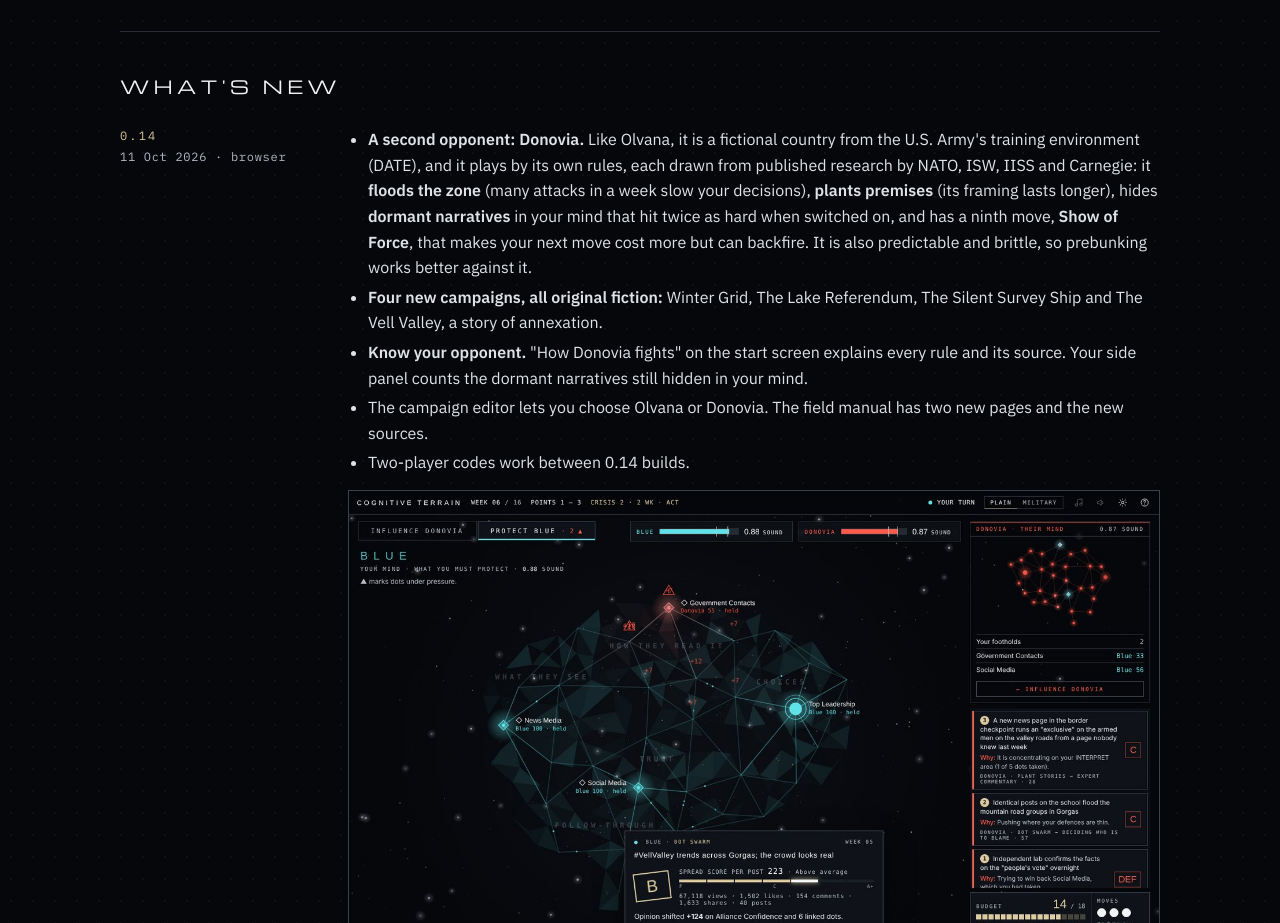
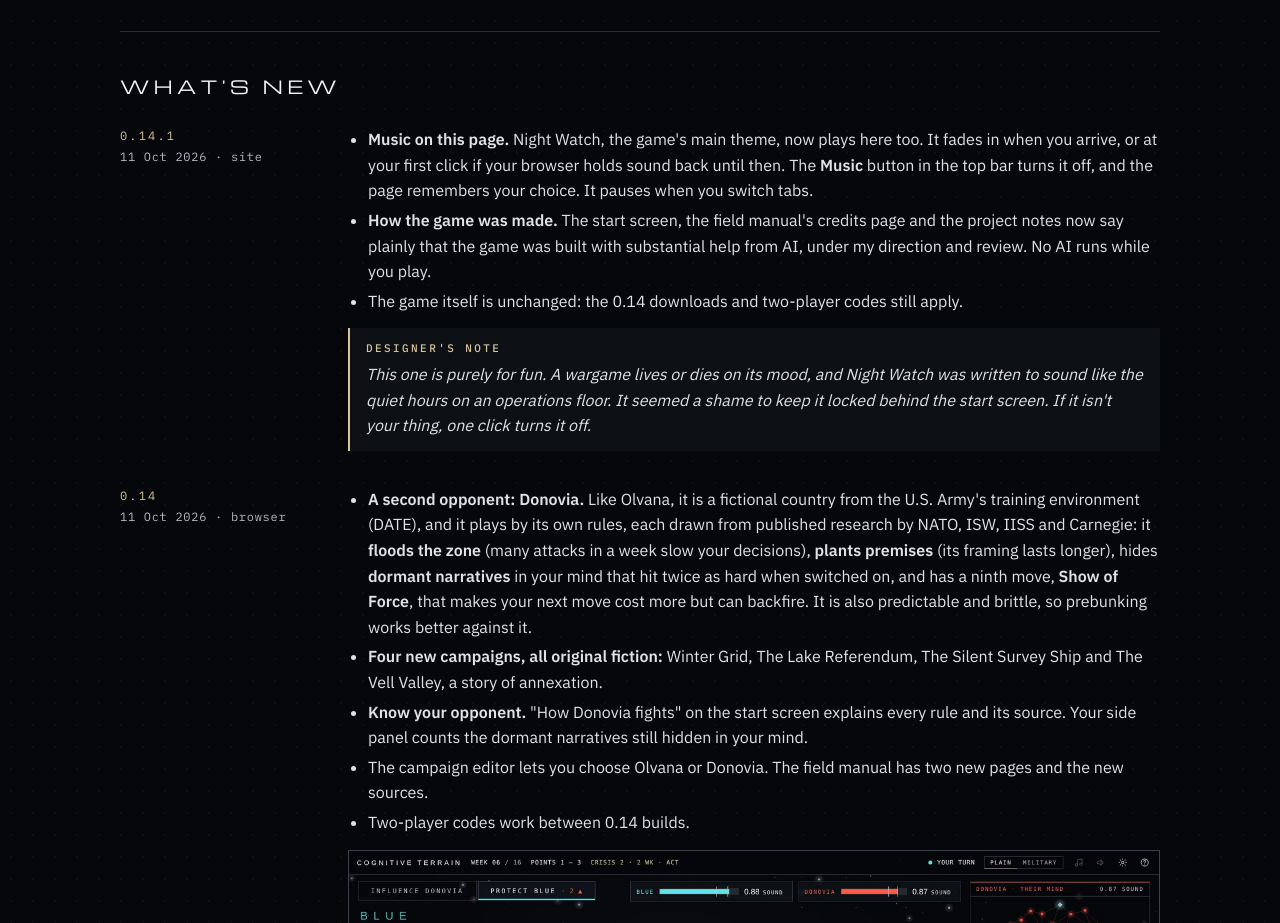
Before and after one commit to KW-Wargame/cognitive-terrain-releases-playtest, a plain HTML site: page index.html in a window 1280 px wide. Shown: the part 1420-2343 px from the top of the page. Drawn offline with nearby package versions, Linux system fonts and the light colour scheme; no server answers.

Commit message:
0.14.1: changelog entry for the page music and AI disclosure, with a designer's note

```diff
--- a/index.html
+++ b/index.html
@@ -109,6 +109,8 @@ dialog.lb button:hover{border-color:var(--sand);}
 @keyframes eq{0%,100%{height:3px}50%{height:12px}}
 @media (prefers-reduced-motion:reduce){.mus.on .eq i{animation:none;height:8px;}}
 @media (max-width:560px){.tag{display:none;}}
+.dn{margin:14px 0 0;padding:12px 16px;border-left:2px solid var(--sand);background:var(--panel);font-style:italic;color:#dfe3e7;}
+.dn b{display:block;font-style:normal;font-family:var(--mono);font-size:11px;letter-spacing:.22em;color:var(--sand);margin-bottom:4px;font-weight:500;}
 </style>
 </head>
 <body>
@@ -133,6 +135,14 @@ dialog.lb button:hover{border-color:var(--sand);}
   <section id="whats-new">
     <h2>What's new</h2>
     <dl class="log">
+      <dt>0.14.1<small>11 Oct 2026 · site</small></dt>
+      <dd><ul>
+        <li><b>Music on this page.</b> Night Watch, the game's main theme, now plays here too. It fades in when you arrive, or at your first click if your browser holds sound back until then. The <b>Music</b> button in the top bar turns it off, and the page remembers your choice. It pauses when you switch tabs.</li>
+        <li><b>How the game was made.</b> The start screen, the field manual's credits page and the project notes now say plainly that the game was built with substantial help from AI, under my direction and review. No AI runs while you play.</li>
+        <li>The game itself is unchanged: the 0.14 downloads and two-player codes still apply.</li>
+      </ul>
+      <p class="dn"><b>DESIGNER'S NOTE</b>This one is purely for fun. A wargame lives or dies on its mood, and Night Watch was written to sound like the quiet hours on an operations floor. It seemed a shame to keep it locked behind the start screen. If it isn't your thing, one click turns it off.</p>
+      </dd>
       <dt>0.14<small>11 Oct 2026 · browser</small></dt>
       <dd><ul>
         <li><b>A second opponent: Donovia.</b> Like Olvana, it is a fictional country from the U.S. Army's training environment (DATE), and it plays by its own rules, each drawn from published research by NATO, ISW, IISS and Carnegie: it <b>floods the zone</b> (many attacks in a week slow your decisions), <b>plants premises</b> (its framing lasts longer), hides <b>dormant narratives</b> in your mind that hit twice as hard when switched on, and has a ninth move, <b>Show of Force</b>, that makes your next move cost more but can backfire. It is also predictable and brittle, so prebunking works better against it.</li>
```
